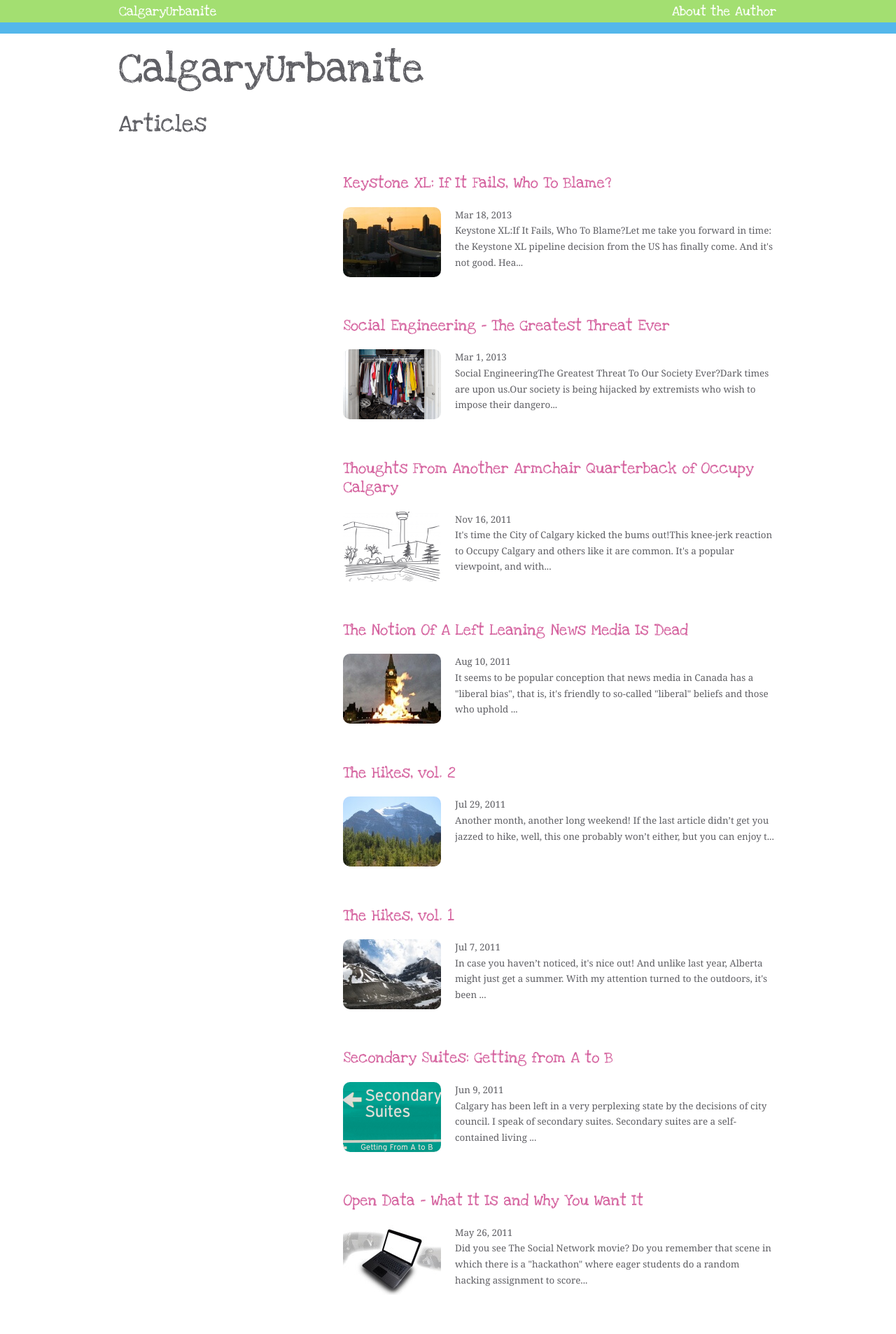
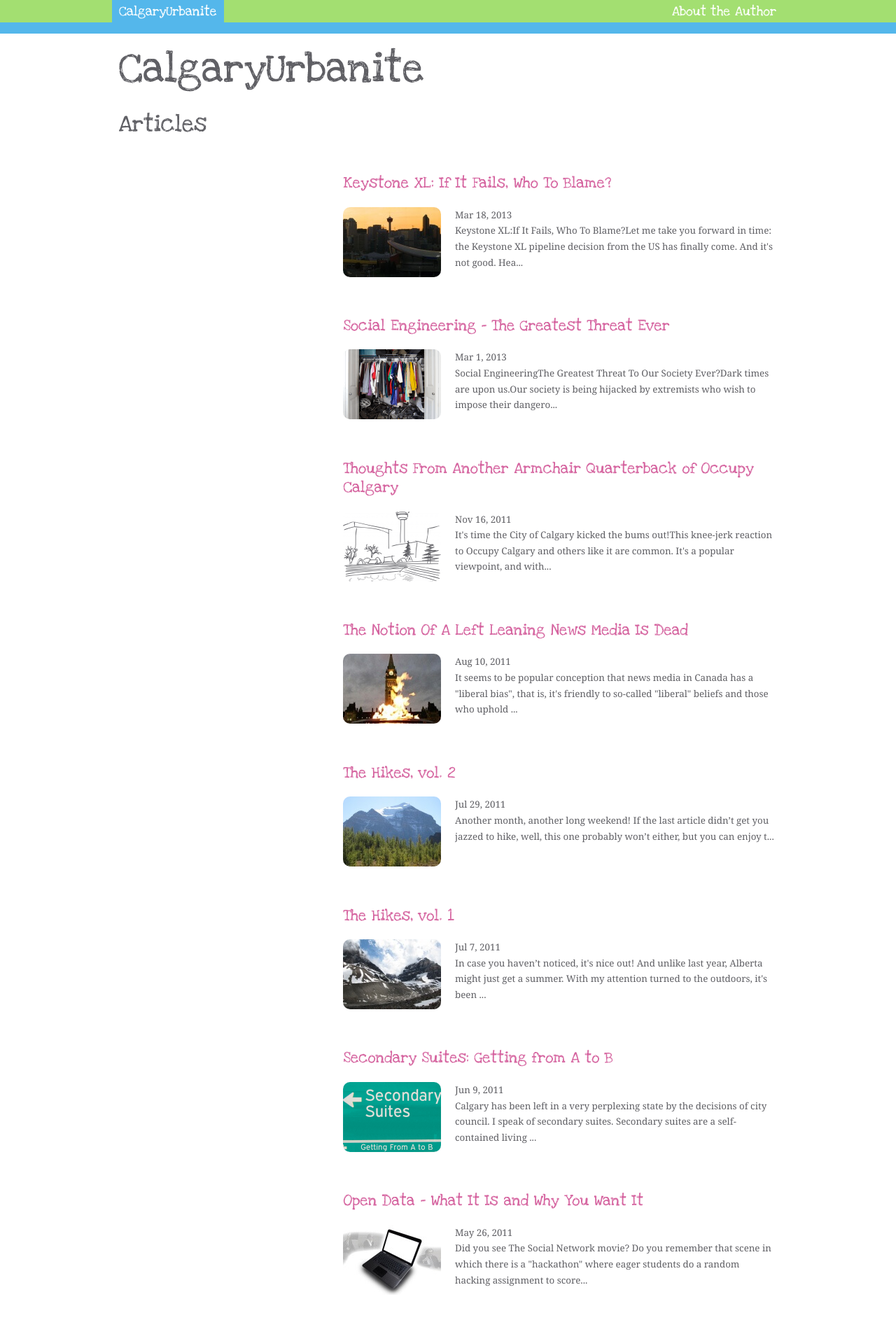
Before and after one commit to dmcb/calgary-urbanite, a Jekyll site: the page built from src/index.md, in a window 1280 px wide. Shown: the top 1906 px of the page at 70% size. Built offline with Jekyll 4.4.1, drawn with Linux system fonts in a browser that asks for light colours; some web fonts are replaced.

Commit message:
Adds menu highlighting

```diff
--- a/src/_includes/header.html
+++ b/src/_includes/header.html
@@ -3,8 +3,8 @@
           <div class="wrapper">
             <div class="mainmenu">
               <ul class="menu">
-                <li><a href="/">CalgaryUrbanite</a></li>
-                <li><a href="/author">About the Author</a></li>
+                <li><a href="/" {% if page.url == '/' %}class="selected"{% endif %}>CalgaryUrbanite</a></li>
+                <li><a href="/author" {% if page.url == '/author/' %}class="selected"{% endif %}>About the Author</a></li>
               </ul>
             </div>
           </div>
```
